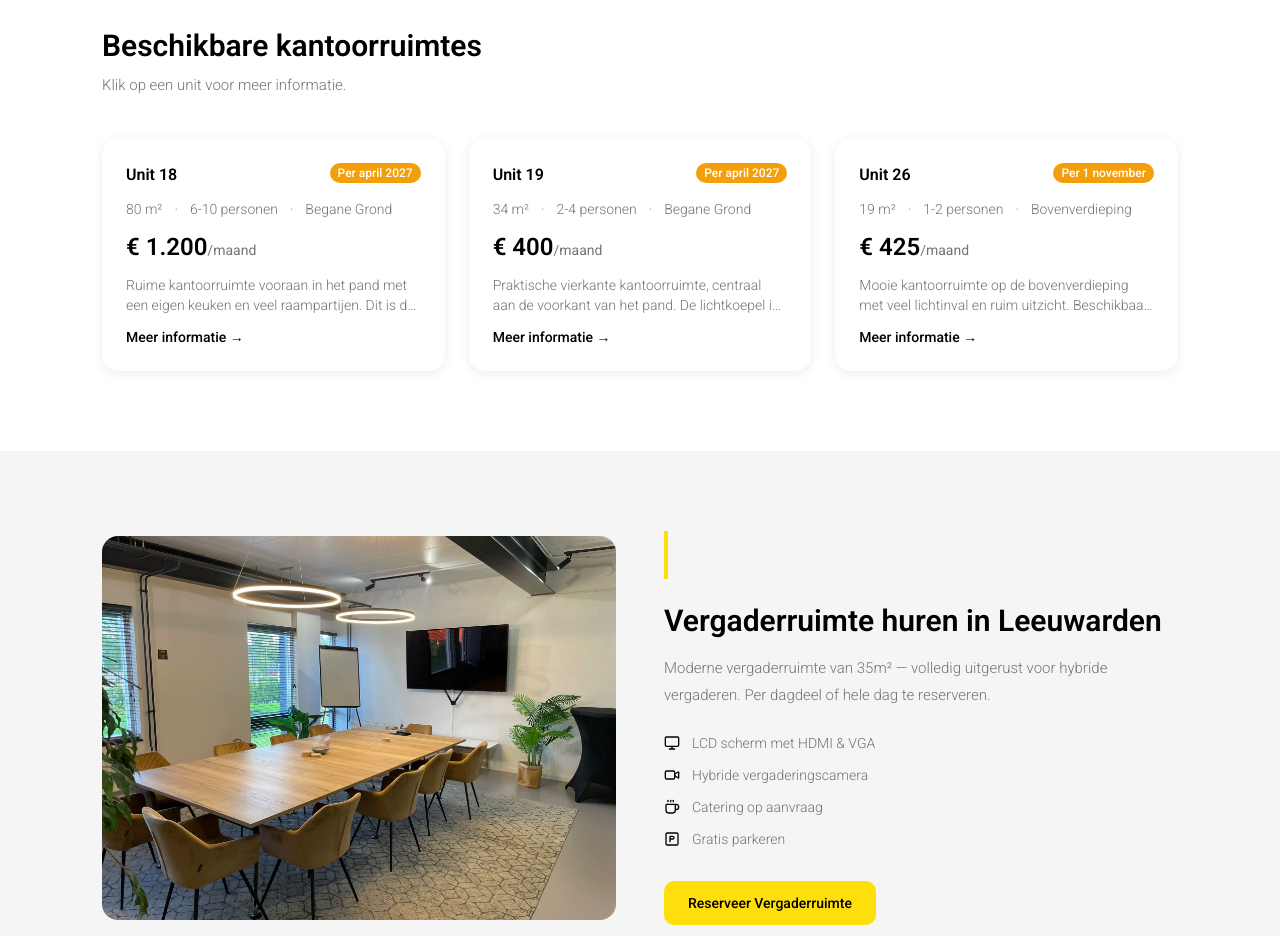
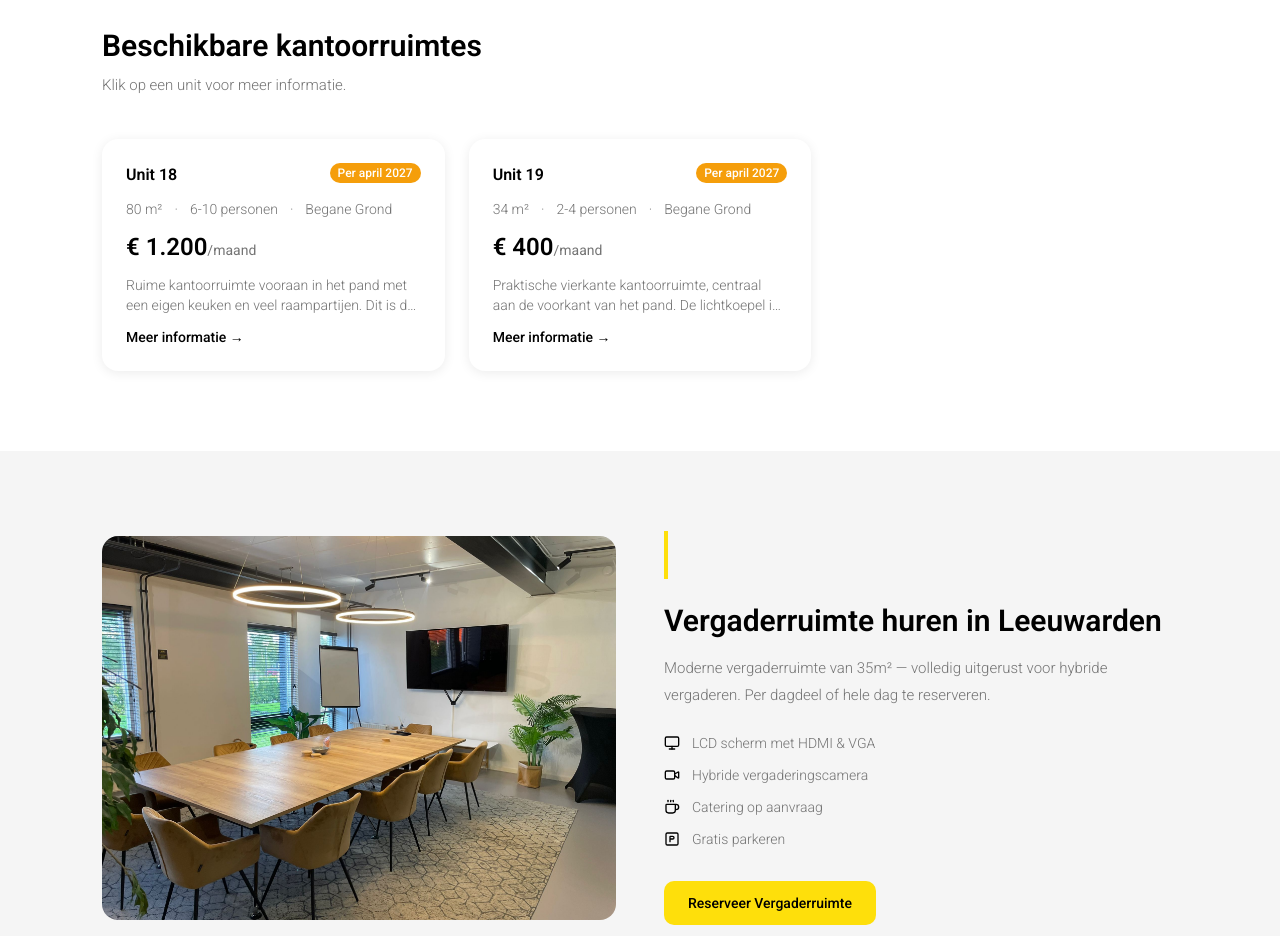
Before and after one commit to leoleoleo131/bedrijvenbasis, a Next.js app: page / in a window 1280 px wide. Shown: the part 1040-1976 px from the top of the page. Built offline with nearby package versions, Linux system fonts and the light colour scheme.

Commit message:
Markeer unit 26 als verhuurd

```diff
--- a/data/units.ts
+++ b/data/units.ts
@@ -122,7 +122,7 @@ export const units: Unit[] = [
     naam: 'Unit 26',
     oppervlakte: 19,
     prijs: 425,
-    status: 'beschikbaar',
+    status: 'verhuurd',
     verdieping: 'bovenverdieping',
     omschrijving: 'Mooie kantoorruimte op de bovenverdieping met veel lichtinval en ruim uitzicht. Beschikbaar per 1 november. De huurprijs is €425 per maand exclusief btw.',
     faciliteiten: ['Internet/WiFi', 'Veel lichtinval', 'Uitzicht', 'Gemeubileerd beschikbaar', 'Gratis parkeren', '24/7 toegang'],
```
